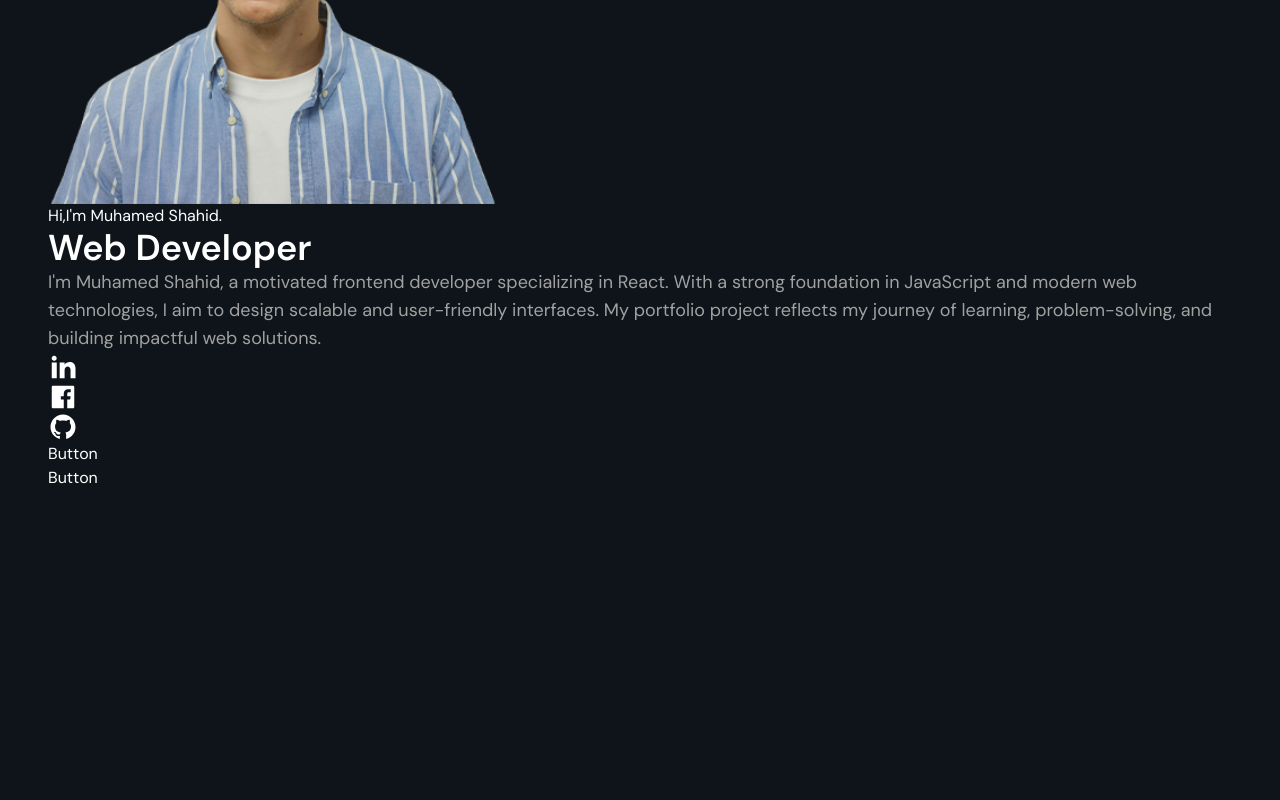
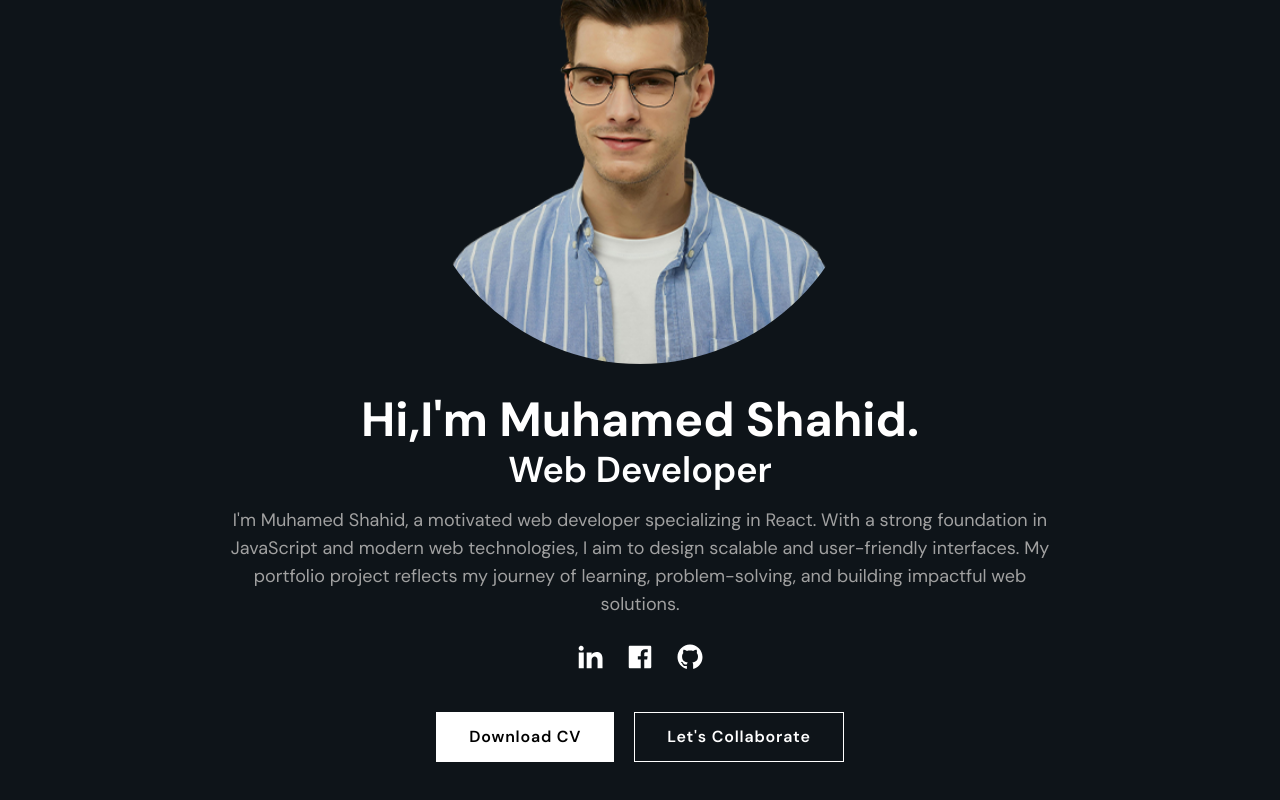
Before and after one commit to muhamed-shahid/Portfolio-website, a React (Vite) app: page / in a window 1280 px wide. Shown: the part 248-1048 px from the top of the page. Before the commit the page ends 800 px from the top, so only its background shows below. Built offline with nearby package versions, Linux system fonts and the light colour scheme.

Commit message:
setting buttons in hero section

```diff
--- a/src/components/Button.jsx
+++ b/src/components/Button.jsx
@@ -1,8 +1,16 @@
+import { RiDownloadLine } from '@remixicon/react'
 import React from 'react'
 
-const Button = () => {
+const Button = ({label,classes, icon}) => {
   return (
-    <div>Button</div>
+    <button className={`${classes} flex items-center gap-2`}>
+      {label}
+    {icon && (
+      <span>
+      <RiDownloadLine />
+      </span>
+    )}
+      </button>
   )
 }
 
--- a/src/components/Hero.jsx
+++ b/src/components/Hero.jsx
@@ -4,28 +4,28 @@ import Button from './Button'
 
 const Hero = () => {
   return (
-    <section>
-        <div className="container">
+    <section className='py-28 lg:pt-40'>
+        <div className="container flex flex-col items-center">
             {/* image */}
-            <figure>
+            <figure className='rounded-full overflow-hidden'>
                 <img src="/images/hero-img.png" alt="Muhamed Shahid"  width={452} height={452}/>
             </figure>
-            <div>
-              <h1>Hi,I'm Muhamed Shahid.</h1>
+            <div className='text-center mt-8'>
+              <h1 className='text-3xl lg:text-5xl mb-1.5 font-bold'>Hi,I'm Muhamed Shahid.</h1>
               <h2>Web Developer</h2>
-              <p>I'm Muhamed Shahid, a motivated frontend developer specializing in React. With a strong foundation in JavaScript and modern web technologies, I aim to design scalable and user-friendly interfaces. My portfolio project reflects my journey of learning, problem-solving, and building impactful web solutions.</p>
+              <p className='max-w-[820px] mx-auto mt-4 mb-6'>I'm Muhamed Shahid, a motivated web developer specializing in React. With a strong foundation in JavaScript and modern web technologies, I aim to design scalable and user-friendly interfaces. My portfolio project reflects my journey of learning, problem-solving, and building impactful web solutions.</p>
 
-              <div className="">
+              <div className="flex items-center justify-center gap-5">
                 {heroIcons.map(icon => (
-                  <a href="#" target='-blank'>
+                  <a href="#" target='-blank' className='hover:text-indigo-400 transition-colors'>
                     <icon.icon size={30}/>
                   </a>
                 ))}
               </div>
               {/* btn wrapper */}
-              <div className="">
-                <Button label="Download CV" classes=""/>
-                <Button label="Let's Collaborate" classes=""/>
+              <div className="mt-10 flex items-center justify-center flex-wrap gap-5">
+                <Button label="Download CV" classes="primary-btn"/>
+                <Button label="Let's Collaborate" classes="secondary-btn"/>
               </div>
             </div>
 
--- a/src/index.css
+++ b/src/index.css
@@ -41,6 +41,18 @@ body {
   }
 }
 
+@layer components{
+  .primary-btn{
+    @apply bg-white px-8 py-3 text-black font-semibold
+    tracking-wider border border-white hover:bg-transparent
+    transition-colors hover:text-white active:bg-white/10
+  }
+
+  .secondary-btn{
+    @apply px-8 py-3 border border-white font-semibold tracking-wider hover:bg-white transition-colors hover:text-black active:bg-white/70
+  }
+}
+
 
 /* Header */
 .header{
```
